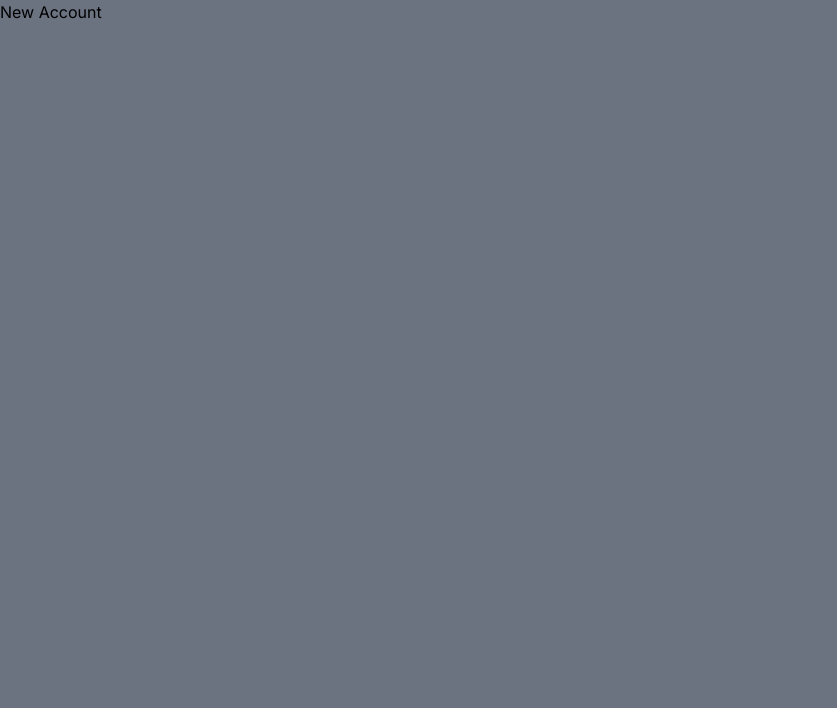
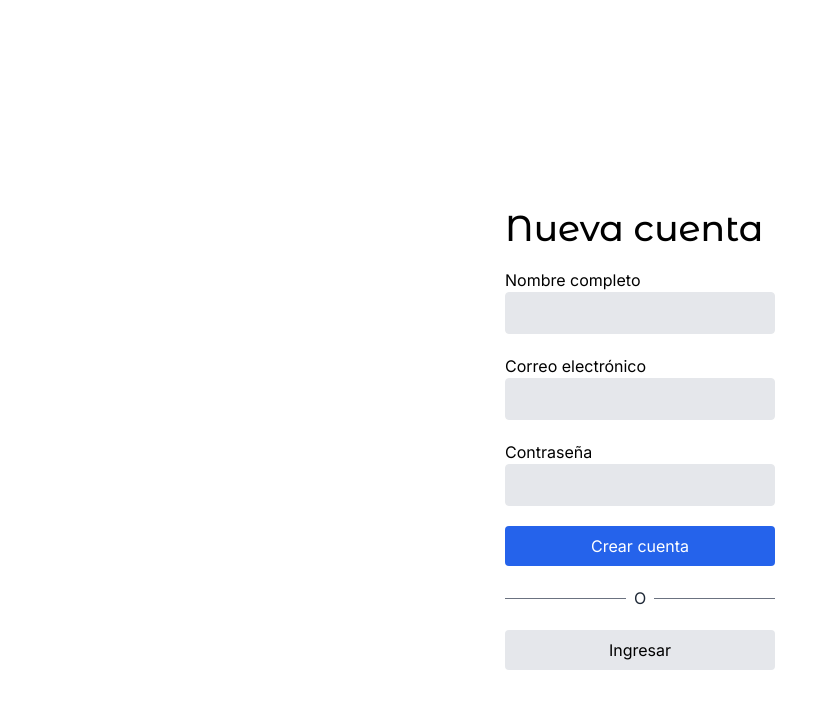
Before and after one commit to JCUrquiza/E-Commerce, a Next.js app: page /auth/new-account in a window 1280 px wide. Shown: the top 708 px of the page, without its empty margins (0-837 px from the left). Built offline with nearby package versions, Linux system fonts and the light colour scheme.

Commit message:
Building login and register page

```diff
--- a/src/app/(shop)/cart/page.tsx
+++ b/src/app/(shop)/cart/page.tsx
@@ -62,7 +62,7 @@
                     </div>
 
                     {/* Checkout - Resumen de órden */}
-                    <div className='bg-white rounded-xl shadow-xl p-7'>
+                    <div className='bg-white rounded-xl shadow-xl p-7 h-[300px]'>
                         <h2 className='text-2xl mb-2'>Resumen de órden</h2>
 
                         <div className='grid grid-cols-2'>
--- a/src/app/auth/layout.tsx
+++ b/src/app/auth/layout.tsx
@@ -5,8 +5,10 @@
     children: React.ReactNode;
 }) {
     return (
-        <main className="min-h-screen bg-gray-500">
-            { children }
+        <main className="flex justify-center">
+            <div className="w-full sm:w-[350px] px-10">
+                { children }
+            </div>
         </main>
     )
 }
--- a/src/app/auth/login/page.tsx
+++ b/src/app/auth/login/page.tsx
@@ -1,9 +1,41 @@
+import Link from 'next/link';
 import { titleFont } from '@/config/fonts';
 
-export default function Home() {
+export default function () {
+
   return (
-    <div className="">
-      <h1>Login Page</h1>
+
+    <div className="flex flex-col min-h-screen pt-32 sm:pt-52">
+
+      <h1 className={ `${ titleFont.className } text-4xl mb-5` }>Ingresar</h1>
+
+      <div className="flex flex-col">
+
+        <label htmlFor="email">Correo electrónico</label>
+        <input className="px-5 py-2 border bg-gray-200 rounded mb-5" type="email" />
+
+        <label htmlFor="email">Contraseña</label>
+        <input className="px-5 py-2 border bg-gray-200 rounded mb-5" type="email" />
+
+        <button className="btn-primary">
+          Ingresar
+        </button>
+
+        {/* divisor l ine */ }
+        <div className="flex items-center my-5">
+          <div className="flex-1 border-t border-gray-500"></div>
+          <div className="px-2 text-gray-800">O</div>
+          <div className="flex-1 border-t border-gray-500"></div>
+        </div>
+
+        <Link
+          href="/auth/new-account"
+          className="btn-secondary text-center">
+          Crear una nueva cuenta
+        </Link>
+
+      </div>
     </div>
+
   );
 }
--- a/src/app/auth/new-account/page.tsx
+++ b/src/app/auth/new-account/page.tsx
@@ -1,9 +1,44 @@
+import Link from 'next/link';
 import { titleFont } from '@/config/fonts';
 
-export default function() {
+export default function () {
+
   return (
-    <div className="">
-      <h1>New Account</h1>
+
+    <div className="flex flex-col min-h-screen pt-32 sm:pt-52">
+
+      <h1 className={ `${ titleFont.className } text-4xl mb-5` }>Nueva cuenta</h1>
+
+      <div className="flex flex-col">
+
+        <label htmlFor="email">Nombre completo</label>
+        <input className="px-5 py-2 border bg-gray-200 rounded mb-5" type="text" />
+
+        <label htmlFor="email">Correo electrónico</label>
+        <input className="px-5 py-2 border bg-gray-200 rounded mb-5" type="email" />
+
+        <label htmlFor="email">Contraseña</label>
+        <input className="px-5 py-2 border bg-gray-200 rounded mb-5" type="email" />
+
+        <button className="btn-primary">
+          Crear cuenta
+        </button>
+
+        {/* divisor l ine */ }
+        <div className="flex items-center my-5">
+          <div className="flex-1 border-t border-gray-500"></div>
+          <div className="px-2 text-gray-800">O</div>
+          <div className="flex-1 border-t border-gray-500"></div>
+        </div>
+
+        <Link
+          href="/auth/login"
+          className="btn-secondary text-center">
+          Ingresar
+        </Link>
+
+      </div>
     </div>
+
   );
 }
```
